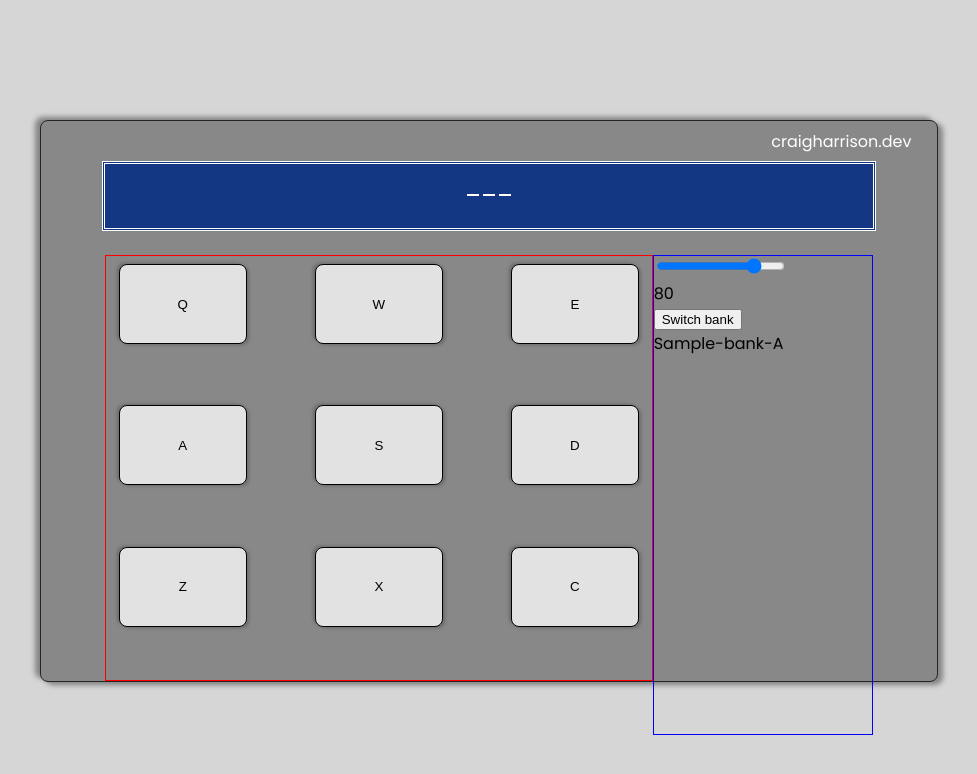
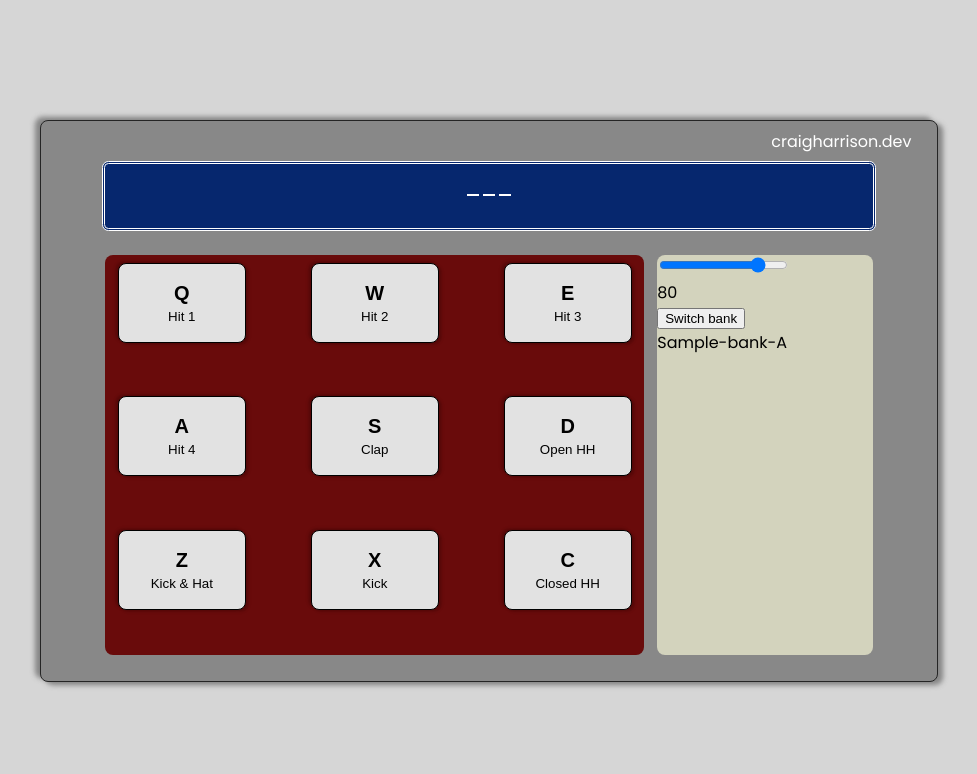
Before and after one commit to organicharris/drumMachine, a React (Create React App) app: page / in a window 1280 px wide. Shown: the top 774 px of the page, without its empty margins (152-1129 px from the left). Built offline with nearby package versions, Linux system fonts and the light colour scheme.

Commit message:
Sample names added to buttons

```diff
--- a/src/components/app.jsx
+++ b/src/components/app.jsx
@@ -206,15 +206,60 @@ class App extends React.Component {
                     <div id="controls">
                         <div id="pads">
                             {/* Two audio links are included on each object as both have to be loaded initially */}
-                            <button className={this.state.buttonQ} id="padQ" type="button" onClick={this.padTrigger} value="Q">Q<audio src={bankA[1].url} id="bank-A-Q" type="audio/mpeg"></audio><audio src={bankB[1].url} id="bank-B-Q" type="audio/mpeg"></audio></button>
-                            <button className={this.state.buttonW} id="padW" type="button" onClick={this.padTrigger} value="W">W<audio src={bankA[2].url} id="bank-A-W" type="audio/mpeg"></audio><audio src={bankB[2].url} id="bank-B-W" type="audio/mpeg"></audio></button>
-                            <button className={this.state.buttonE} id="padE" type="button" onClick={this.padTrigger} value="E">E<audio src={bankA[3].url} id="bank-A-E" type="audio/mpeg"></audio><audio src={bankB[3].url} id="bank-B-E" type="audio/mpeg"></audio></button>
-                            <button className={this.state.buttonA} id="padA" type="button" onClick={this.padTrigger} value="A">A<audio src={bankA[4].url} id="bank-A-A" type="audio/mpeg"></audio><audio src={bankB[4].url} id="bank-B-A" type="audio/mpeg"></audio></button>
-                            <button className={this.state.buttonS} id="padS" type="button" onClick={this.padTrigger} value="S">S<audio src={bankA[5].url} id="bank-A-S" type="audio/mpeg"></audio><audio src={bankB[5].url} id="bank-B-S" type="audio/mpeg"></audio></button>
-                            <button className={this.state.buttonD} id="padD" type="button" onClick={this.padTrigger} value="D">D<audio src={bankA[6].url} id="bank-A-D" type="audio/mpeg"></audio><audio src={bankB[6].url} id="bank-B-D" type="audio/mpeg"></audio></button>
-                            <button className={this.state.buttonZ} id="padZ" type="button" onClick={this.padTrigger} value="Z">Z<audio src={bankA[7].url} id="bank-A-Z" type="audio/mpeg"></audio><audio src={bankB[7].url} id="bank-B-Z" type="audio/mpeg"></audio></button>
-                            <button className={this.state.buttonX} id="padX" type="button" onClick={this.padTrigger} value="X">X<audio src={bankA[8].url} id="bank-A-X" type="audio/mpeg"></audio><audio src={bankB[8].url} id="bank-B-X" type="audio/mpeg"></audio></button>
-                            <button className={this.state.buttonC} id="padC" type="button" onClick={this.padTrigger} value="C">C<audio src={bankA[9].url} id="bank-A-C" type="audio/mpeg"></audio><audio src={bankB[9].url} id="bank-B-C" type="audio/mpeg"></audio></button>
+                            <button className={this.state.buttonQ} id="padQ" type="button" onClick={this.padTrigger} value="Q">
+                                <div className="letter">Q</div>
+                                {this.state.sampleBank[1].sampleID}
+                                <audio src={bankA[1].url} id="bank-A-Q" type="audio/mpeg"></audio>
+                                <audio src={bankB[1].url} id="bank-B-Q" type="audio/mpeg"></audio>
+                            </button>
+                            <button className={this.state.buttonW} id="padW" type="button" onClick={this.padTrigger} value="W">
+                                <div className="letter">W</div>
+                                {this.state.sampleBank[2].sampleID}
+                                <audio src={bankA[2].url} id="bank-A-W" type="audio/mpeg"></audio>
+                                <audio src={bankB[2].url} id="bank-B-W" type="audio/mpeg"></audio>
+                            </button>
+                            <button className={this.state.buttonE} id="padE" type="button" onClick={this.padTrigger} value="E">
+                                <div className="letter">E</div>
+                                {this.state.sampleBank[3].sampleID}
+                                <audio src={bankA[3].url} id="bank-A-E" type="audio/mpeg"></audio>
+                                <audio src={bankB[3].url} id="bank-B-E" type="audio/mpeg"></audio>
+                            </button>
+                            <button className={this.state.buttonA} id="padA" type="button" onClick={this.padTrigger} value="A">
+                                <div className="letter">A</div>
+                                {this.state.sampleBank[4].sampleID}
+                                <audio src={bankA[4].url} id="bank-A-A" type="audio/mpeg"></audio>
+                                <audio src={bankB[4].url} id="bank-B-A" type="audio/mpeg"></audio>
+                            </button>
+                            <button className={this.state.buttonS} id="padS" type="button" onClick={this.padTrigger} value="S">
+                                <div className="letter">S</div>
+                                {this.state.sampleBank[5].sampleID}
+                                <audio src={bankA[5].url} id="bank-A-S" type="audio/mpeg"></audio>
+                                <audio src={bankB[5].url} id="bank-B-S" type="audio/mpeg"></audio>
+                            </button>
+                            <button className={this.state.buttonD} id="padD" type="button" onClick={this.padTrigger} value="D">
+                                <div className="letter">D</div>
+                                {this.state.sampleBank[6].sampleID}
+                                <audio src={bankA[6].url} id="bank-A-D" type="audio/mpeg"></audio>
+                                <audio src={bankB[6].url} id="bank-B-D" type="audio/mpeg"></audio>
+                            </button>
+                            <button className={this.state.buttonZ} id="padZ" type="button" onClick={this.padTrigger} value="Z">
+                                <div className="letter">Z</div>
+                                {this.state.sampleBank[7].sampleID}
+                                <audio src={bankA[7].url} id="bank-A-Z" type="audio/mpeg"></audio>
+                                <audio src={bankB[7].url} id="bank-B-Z" type="audio/mpeg"></audio>
+                            </button>
+                            <button className={this.state.buttonX} id="padX" type="button" onClick={this.padTrigger} value="X">
+                                <div className="letter">X</div>
+                                {this.state.sampleBank[8].sampleID}
+                                <audio src={bankA[8].url} id="bank-A-X" type="audio/mpeg"></audio>
+                                <audio src={bankB[8].url} id="bank-B-X" type="audio/mpeg"></audio>
+                            </button>
+                            <button className={this.state.buttonC} id="padC" type="button" onClick={this.padTrigger} value="C">
+                                <div className="letter">C</div>
+                                {this.state.sampleBank[9].sampleID}
+                                <audio src={bankA[9].url} id="bank-A-C" type="audio/mpeg"></audio>
+                                <audio src={bankB[9].url} id="bank-B-C" type="audio/mpeg"></audio>
+                            </button>
                         </div>
                         <div id="master">
                             <div id="volumeSlider">
--- a/src/styles/drumMachine.css
+++ b/src/styles/drumMachine.css
@@ -31,33 +31,37 @@
 
 #display {
     width: 60vw;
-    background-color: #143783;
+    background-color: #06276e;
     color: white;
     font-family: 'Press Start 2P', cursive;
     text-align: center;
     padding: 3vh 0;
     margin: 5vh auto 1vh;
     border: 3px double white;
+    border-radius: 0.8vh;
 }
 
 #controls {
-    height: 60vh;
+    height: 50vh;
     margin: 3vh 5vw;
     display: flex;
     flex-direction: row;
 }
 
 #pads {
-    border: 1px solid red;
+    background-color: #690b0b;
+    border-radius: 1vh;
     width: 50vw;
     max-height: 53vh;
     display: flex;
     flex-wrap: wrap;
     justify-content: space-between;
+    margin: 0 1vw 0 0;
 }
 
 #master {
-    border: 1px solid blue;
+    background-color: #d3d3bd;
+    border-radius: 1vh;
     width: 20vw;
 }
 
@@ -72,7 +76,7 @@
     outline: none;
     border: 0.2vh solid black;
     border-radius: 1vh;
-    box-shadow: 0.2vw 0.2vh 0.2vw #696969bb, -0.2vw -0.2vh 0.2vw #696969bb;
+    box-shadow: 0.2vw 0.2vh 0.2vw #3b04046b, -0.2vw -0.2vh 0.2vw #3b04046b;
 }
 
 /* light up buttons */
@@ -80,3 +84,9 @@
     background-color: #dbbe17;
     box-shadow: none;
 }
+
+.letter {
+    font-weight: 800;
+    font-size: 1.5em;
+    padding-bottom: 0.5vh;
+}
```
